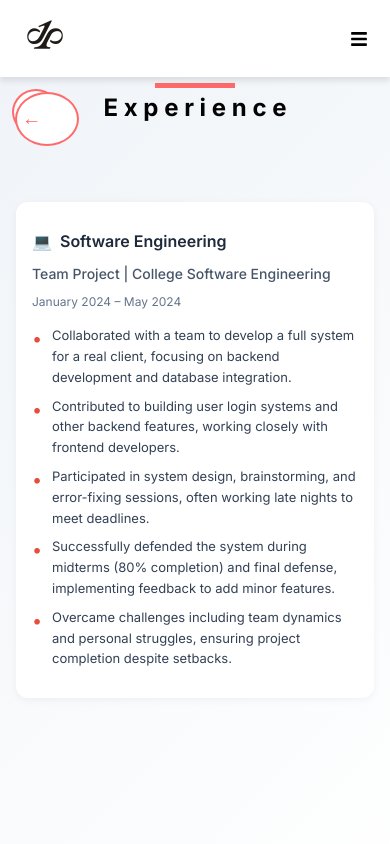
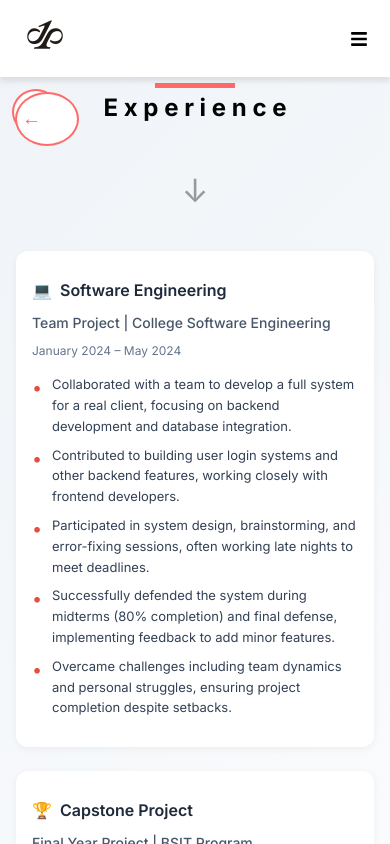
Before and after one commit to paulo-24/portfolio, a React (Vite) app: page /experience in a window 390 px wide. Built offline with nearby package versions, Linux system fonts and the light colour scheme.

Commit message:
Removing Blog Section

```diff
--- a/src/components/Hero.jsx
+++ b/src/components/Hero.jsx
@@ -30,14 +30,14 @@ const Hero = () => {
         <div className="hero-content">
           <h1 className="typewriter">{text}</h1>
           <h1 className="gradient-text">JOHN PAULO ABRAJANO</h1>
-          <h2 className="fade-up">Backend Developer</h2>
+          <h2 className="fade-up">Frontend Developer</h2>
           <p className="fade-up delay-1">
-            Passionate about building scalable and efficient systems that power modern web applications.
+            Passionate about crafting performant, intuitive, and scalable user interfaces that enhance modern web applications..
           </p>
           <div className="button-group fade-up delay-2">
-            <Link to="/blog" className="blog-button">
+            {/* <Link to="/blog" className="blog-button">
               <span>My Blog</span>
-            </Link>
+            </Link> */}
             <Link to="/experience" className="blog-button experience-button">
               <span>Experience</span>
             </Link>
--- a/src/pages/Contact.jsx
+++ b/src/pages/Contact.jsx
@@ -67,7 +67,7 @@ const Contact = () => {
           </div>
 
           <div className="location-box">
-            <FontAwesomeIcon icon={faMapMarkerAlt} /> Zamboanga City, Philippines
+            <FontAwesomeIcon icon={faMapMarkerAlt} /> Ipil, Zamboanga Sibugay, Philippines 7001
           </div>
 
           <div className="socials">
--- a/src/pages/Experience.css
+++ b/src/pages/Experience.css
@@ -6,17 +6,21 @@
   align-items: center;
   background: linear-gradient(135deg, #f0f4f8, #ffffff);
   padding: 60px 40px;
+  padding-bottom: 200px;
   box-sizing: border-box;
   font-family: 'Inter', sans-serif;
   position: relative;
   animation: fadeInUp 0.8s ease-in-out both;
-  min-height: 100vh; /* Ensure enough height for scrolling */
+  min-height: 100vh;
+  overflow-x: hidden;
+  overflow-y: auto;
 }
 
 .button-wrapper {
   position: absolute;
   top: 20px;
   left: 20px;
+  z-index: 10;
 }
 
 .top-back-button {
@@ -75,6 +79,7 @@
   max-width: 800px;
   width: 100%;
   padding: 0 16px;
+  margin-bottom: 60px;
 }
 
 .experience-header-top {
@@ -107,6 +112,7 @@
   display: flex;
   flex-direction: column;
   gap: 24px;
+  margin-bottom: 40px;
 }
 
 .experience-item {
@@ -115,12 +121,16 @@
   padding: 24px;
   box-shadow: 0 2px 8px rgba(0, 0, 0, 0.05);
   transition: transform 0.3s ease, box-shadow 0.3s ease;
-  opacity: 1; /* Ensure items are visible by default */
+  opacity: 1;
 }
 
 .experience-item:hover {
   transform: translateY(-6px);
   box-shadow: 0 6px 20px rgba(59, 130, 246, 0.2);
+}
+
+.experience-item:last-child {
+  margin-bottom: 40px;
 }
 
 .experience-header {
@@ -179,7 +189,7 @@
   display: flex;
   justify-content: center;
   margin-top: 48px;
-  margin-bottom: 24px;
+  margin-bottom: 60px;
 }
 
 .back-button {
@@ -202,6 +212,20 @@
   box-shadow: 0 0 10px rgba(59, 130, 246, 0.4);
 }
 
+/* Scroll Indicator */
+.scroll-indicator {
+  font-size: 2rem;
+  color: #999;
+  animation: bounce 1.2s infinite;
+  margin-top: 10px;
+  margin-bottom: 40px;
+}
+
+@keyframes bounce {
+  0%, 100% { transform: translateY(0); }
+  50% { transform: translateY(8px); }
+}
+
 /* Animation */
 @keyframes fadeInUp {
   from {
@@ -218,6 +242,7 @@
 @media (max-width: 1024px) {
   .experience {
     padding: 32px;
+    padding-bottom: 160px;
   }
 
   .experience-title {
@@ -232,6 +257,7 @@
 @media (max-width: 768px) {
   .experience {
     padding: 24px;
+    padding-bottom: 120px;
   }
 
   .button-wrapper {
@@ -264,6 +290,7 @@
 @media (max-width: 480px) {
   .experience {
     padding: 16px;
+    padding-bottom: 100px;
   }
 
   .button-wrapper {
--- a/src/pages/Experience.jsx
+++ b/src/pages/Experience.jsx
@@ -11,7 +11,7 @@ const Experience = () => {
     AOS.init({
       duration: 1000,
       once: true,
-      disable: false, // Ensure AOS is not disabled
+      disable: false,
     });
   }, []);
 
@@ -25,8 +25,13 @@ const Experience = () => {
       <section className="experience-container">
         <div className="experience-header-top">
           <h1 className="experience-title">E x p e r i e n c e</h1>
+          <div className="scroll-indicator" aria-hidden="true">
+            ↓
+          </div>
         </div>
         <div className="experience-list">
+
+          {/* Software Engineering */}
           <div className="experience-item" data-aos="fade-up" data-aos-delay="100">
             <div className="experience-header">
               <h2 className="experience-role">
@@ -45,6 +50,27 @@ const Experience = () => {
               </ul>
             </div>
           </div>
+
+          {/* Capstone Project */}
+          <div className="experience-item" data-aos="fade-up" data-aos-delay="200">
+            <div className="experience-header">
+              <h2 className="experience-role">
+                <span role="img" aria-label="trophy">🏆</span> Capstone Project
+              </h2>
+              <p className="experience-company">Final Year Project | BSIT Program</p>
+              <p className="experience-duration">June 2024 – October 2024</p>
+            </div>
+            <div className="experience-description">
+              <ul>
+                <li>Developed a comprehensive system aimed at solving real-world problems related to [insert topic, e.g., attendance, inventory, etc.].</li>
+                <li>Managed both frontend and backend aspects, ensuring seamless user experience and system stability.</li>
+                <li>Coordinated with a team of 4 members to handle requirements gathering, prototyping, testing, and deployment.</li>
+                <li>Presented the project to a panel of professors and IT professionals during the Capstone Final Defense.</li>
+                <li>Received positive feedback for innovation, UI design, and practical impact of the system.</li>
+              </ul>
+            </div>
+          </div>
+
         </div>
         <div className="back-button-container" data-aos="fade-up" data-aos-delay="300">
           <Link to="/" className="back-button">
```
